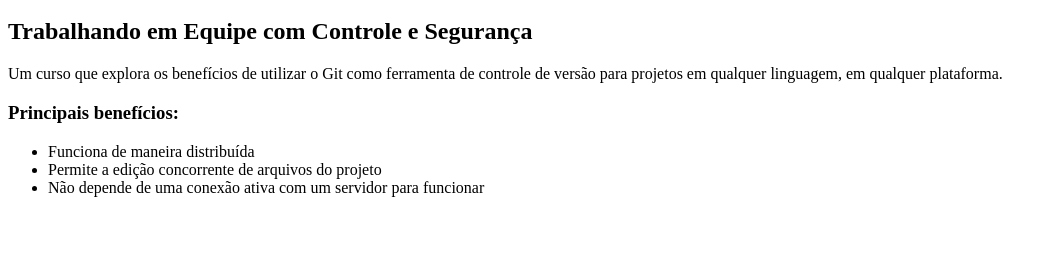
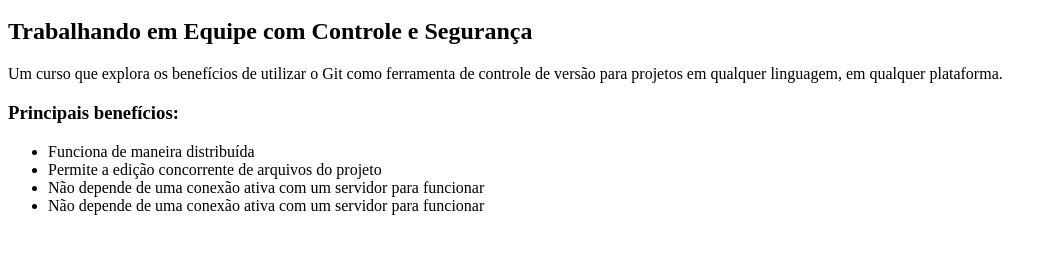
Before and after one commit to IrlanFreitas/git-handbook, a plain HTML site: page index.html in a window 1280 px wide. Shown: the part 48-302 px from the top of the page, without its empty margins (0-1057 px from the left). Drawn offline with Linux system fonts and the light colour scheme.

Commit message:
Comitando

```diff
--- a/index.html
+++ b/index.html
@@ -12,6 +12,7 @@
             <li>Funciona de maneira distribuída</li>
             <li>Permite a edição concorrente de arquivos do projeto</li>
             <li>Não depende de uma conexão ativa com um servidor para funcionar</li>
+            <li>Não depende de uma conexão ativa com um servidor para funcionar</li>
         </ul>
     </body>
 </html>
```
